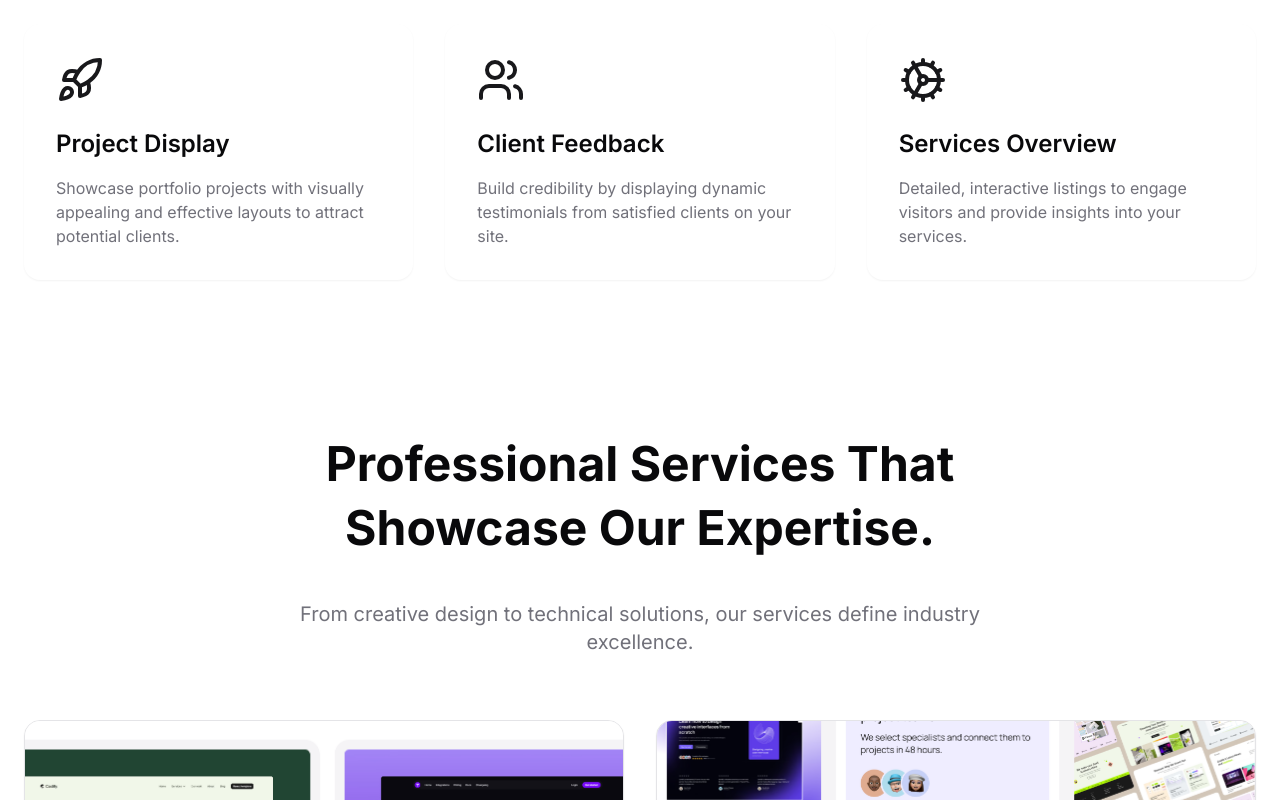
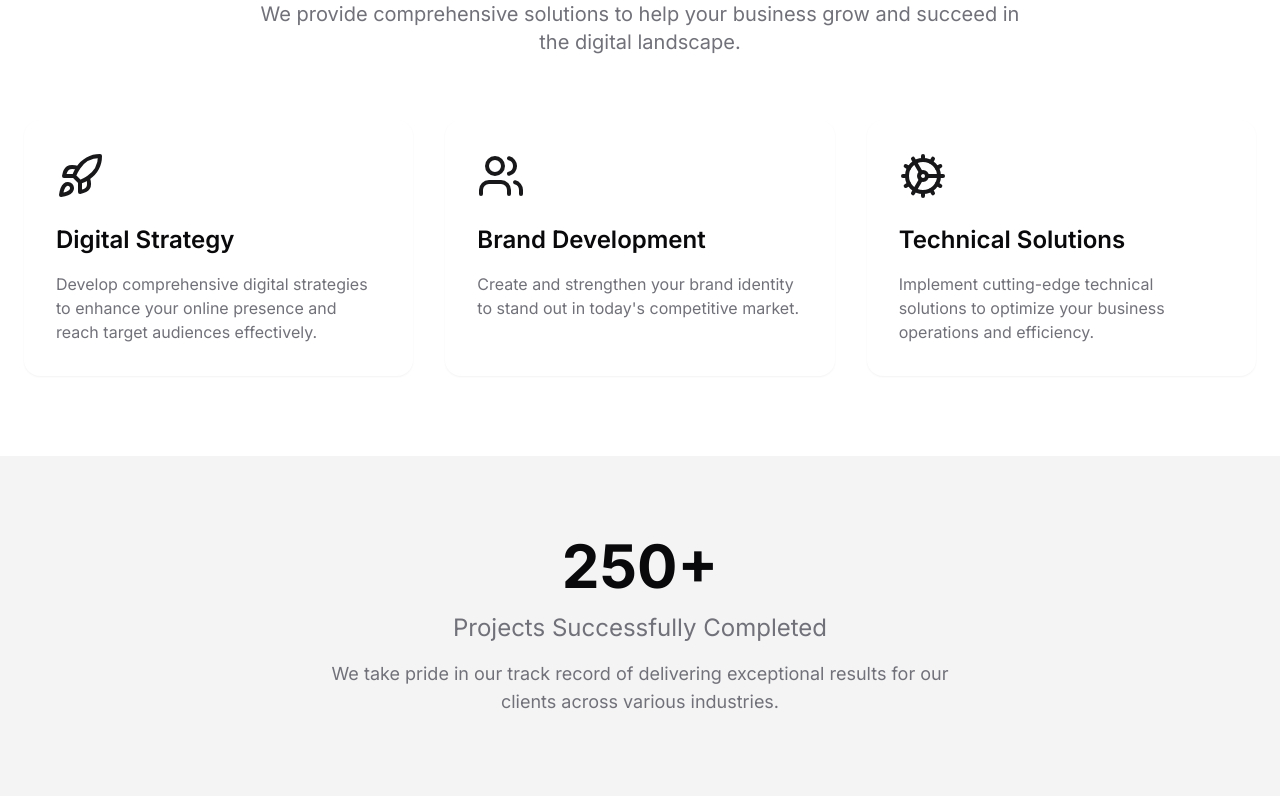
Before and after one commit to webwithabi/s-0839, a React (Vite) app: page / in a window 1280 px wide. Shown: the part 2040-2840 px from the top of the page. Built offline with nearby package versions, Linux system fonts and the light colour scheme.

Commit message:
Update homepage content
- Modify the homepage to include a section titled "How Can We Help Your Business."
- Add a display for the number of completed projects.
- Remove the "Expertise" and "Featured Projects" sections from the homepage.
[skip gpt_engineer]

```diff
--- a/src/components/Features.tsx
+++ b/src/components/Features.tsx
@@ -4,33 +4,34 @@ const Features = () => {
   return (
     <section className="py-20 bg-background">
       <div className="container mx-auto px-6">
-        <h2 className="text-5xl font-bold text-center mb-4">Uncover Our Distinct Features</h2>
+        <h2 className="text-5xl font-bold text-center mb-4">How Can We Help</h2>
+        <h2 className="text-5xl font-bold text-center mb-12">Your Business?</h2>
         <p className="text-xl text-muted-foreground text-center mb-16 max-w-3xl mx-auto">
-          Website construction entails the creation and design of online platforms, encompassing layout, content, and user interaction.
+          We provide comprehensive solutions to help your business grow and succeed in the digital landscape.
         </p>
 
         <div className="grid grid-cols-1 md:grid-cols-3 gap-8">
           <div className="bg-white p-8 rounded-2xl shadow-sm">
             <Rocket className="w-12 h-12 mb-6 text-primary" />
-            <h3 className="text-2xl font-semibold mb-4">Project Display</h3>
+            <h3 className="text-2xl font-semibold mb-4">Digital Strategy</h3>
             <p className="text-muted-foreground">
-              Showcase portfolio projects with visually appealing and effective layouts to attract potential clients.
+              Develop comprehensive digital strategies to enhance your online presence and reach target audiences effectively.
             </p>
           </div>
 
           <div className="bg-white p-8 rounded-2xl shadow-sm">
             <Users className="w-12 h-12 mb-6 text-primary" />
-            <h3 className="text-2xl font-semibold mb-4">Client Feedback</h3>
+            <h3 className="text-2xl font-semibold mb-4">Brand Development</h3>
             <p className="text-muted-foreground">
-              Build credibility by displaying dynamic testimonials from satisfied clients on your site.
+              Create and strengthen your brand identity to stand out in today's competitive market.
             </p>
           </div>
 
           <div className="bg-white p-8 rounded-2xl shadow-sm">
             <Cog className="w-12 h-12 mb-6 text-primary" />
-            <h3 className="text-2xl font-semibold mb-4">Services Overview</h3>
+            <h3 className="text-2xl font-semibold mb-4">Technical Solutions</h3>
             <p className="text-muted-foreground">
-              Detailed, interactive listings to engage visitors and provide insights into your services.
+              Implement cutting-edge technical solutions to optimize your business operations and efficiency.
             </p>
           </div>
         </div>
--- /dev/null
+++ b/src/components/ProjectsCompleted.tsx
@@ -0,0 +1,46 @@
+import { useState, useEffect } from "react";
+
+const ProjectsCompleted = () => {
+  const [count, setCount] = useState(0);
+  const targetCount = 250; // Number of completed projects
+
+  useEffect(() => {
+    const duration = 2000; // Animation duration in milliseconds
+    const steps = 50; // Number of steps in the animation
+    const increment = targetCount / steps;
+    const stepDuration = duration / steps;
+
+    let current = 0;
+    const timer = setInterval(() => {
+      current += increment;
+      if (current >= targetCount) {
+        setCount(targetCount);
+        clearInterval(timer);
+      } else {
+        setCount(Math.floor(current));
+      }
+    }, stepDuration);
+
+    return () => clearInterval(timer);
+  }, []);
+
+  return (
+    <section className="py-20 bg-secondary">
+      <div className="container mx-auto px-6">
+        <div className="text-center">
+          <h2 className="text-6xl font-bold mb-4">
+            {count}+
+          </h2>
+          <p className="text-2xl text-muted-foreground">
+            Projects Successfully Completed
+          </p>
+          <p className="mt-4 text-lg text-muted-foreground max-w-2xl mx-auto">
+            We take pride in our track record of delivering exceptional results for our clients across various industries.
+          </p>
+        </div>
+      </div>
+    </section>
+  );
+};
+
+export default ProjectsCompleted;
--- a/src/pages/Index.tsx
+++ b/src/pages/Index.tsx
@@ -2,9 +2,9 @@ import Navbar from "@/components/Navbar";
 import About from "@/components/About";
 import Contact from "@/components/Contact";
 import Features from "@/components/Features";
+import ProjectsCompleted from "@/components/ProjectsCompleted";
 import FAQ from "@/components/FAQ";
 import Footer from "@/components/Footer";
-import Projects from "@/components/Projects";
 
 const Index = () => {
   return (
@@ -13,7 +13,7 @@ const Index = () => {
       <main>
         <About />
         <Features />
-        <Projects />
+        <ProjectsCompleted />
         <FAQ />
         <Contact />
       </main>
```
